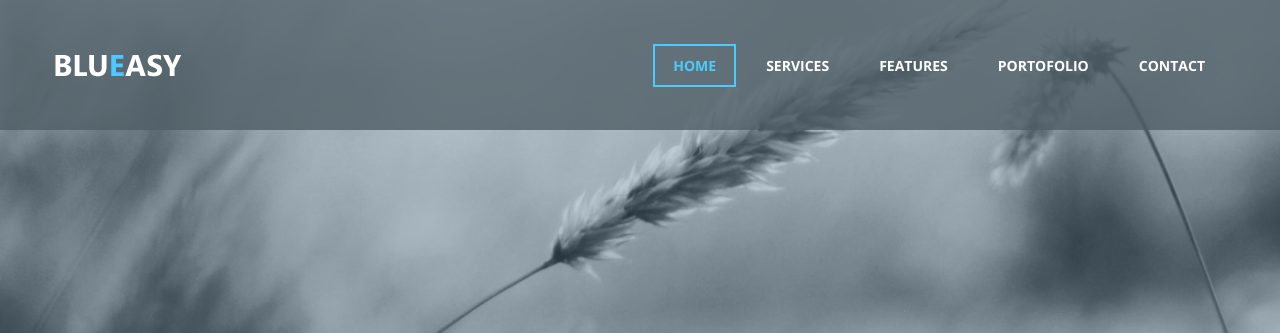
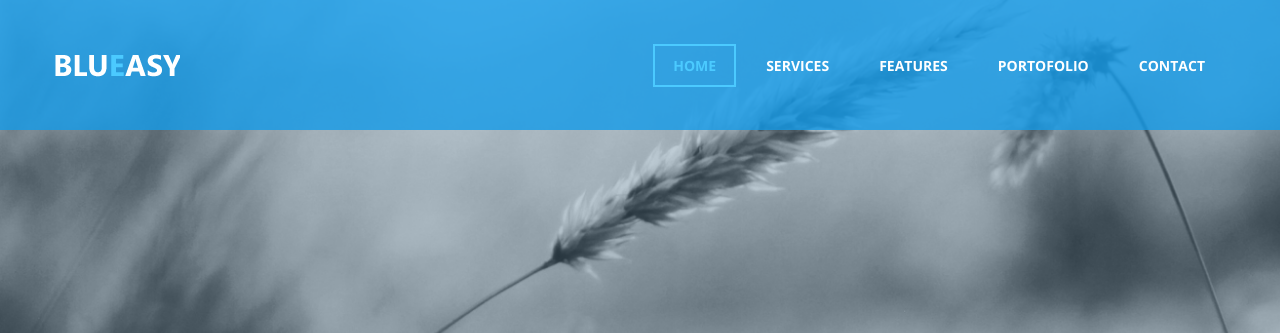
Before and after one commit to adelinamiron/BlueEasyTemplate, a plain HTML site: page index.html in a window 1280 px wide. Shown: the top 333 px of the page. Drawn offline with nearby package versions, Linux system fonts and the light colour scheme; files that its build step writes are made by us from their sources; files whose address does not match are found by name.

Commit message:
change color

```diff
--- a/index.scss
+++ b/index.scss
@@ -12,7 +12,7 @@ body {
   #navbar_container {
     height: 130px;
     width: 100%;
-    background-color: rgba(81, 95, 103, 0.8);
+    background-color: rgba(20, 155, 233, 0.8);
     @include display-flex();
     @include flex-flow(row, nowrap);
     @include justify-content(center);
@@ -26,7 +26,7 @@ body {
 
       #header_logo {
         background-image: url(pictures/logo.png);
-        width: 127px;
+        width: 125px;
         height: 23px;
         margin-top: auto;
         margin-bottom: auto;
```
Also changed, not shown: 1 other file.
